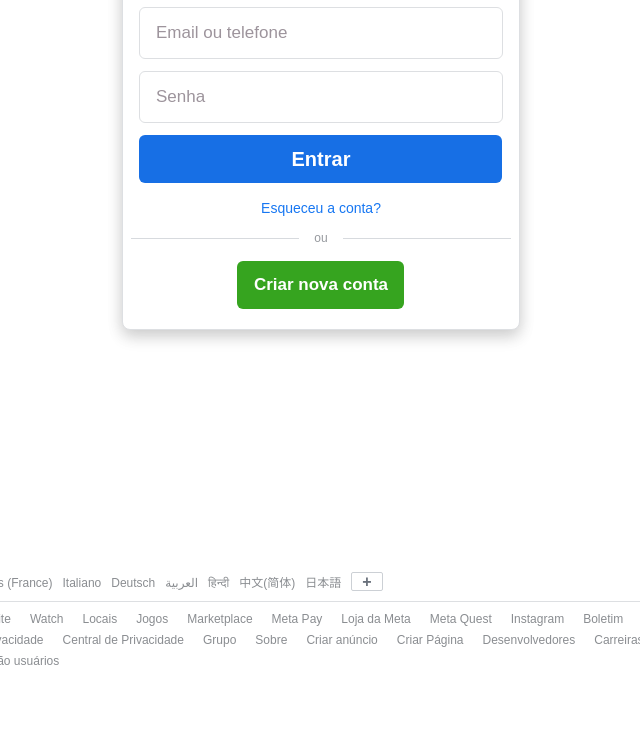
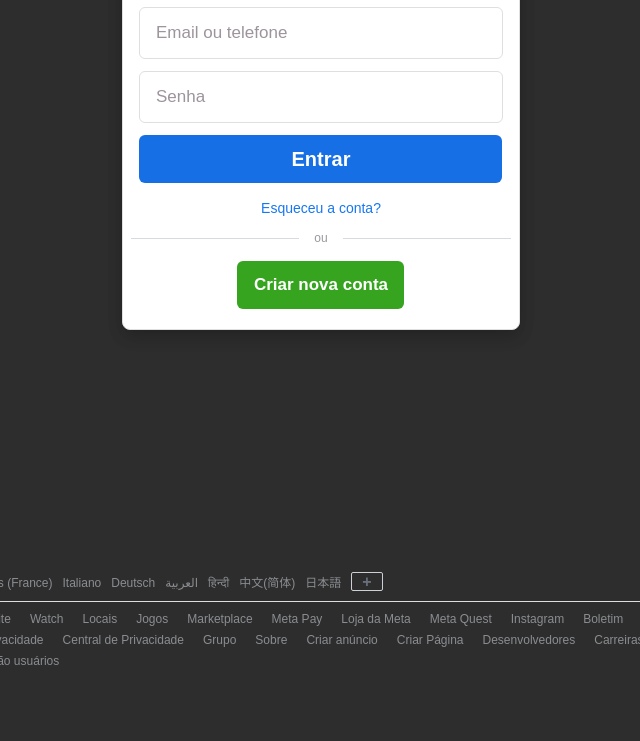
Before and after one commit to Jheroldy/login-facebook, a plain HTML site: page login.html in a window 1280 px wide. Shown: the part 270-1011 px from the top of the page, without its empty margins (319-959 px from the left). Drawn offline with nearby package versions, Linux system fonts and the light colour scheme.

Commit message:
Update style.css

```diff
--- a/style.css
+++ b/style.css
@@ -12,6 +12,7 @@ body{
     flex-direction: column;
     align-items: center;
     min-height: 100vh;
+    background-color: #2d2d2d;
 }
 main{
     display: flex;
```
